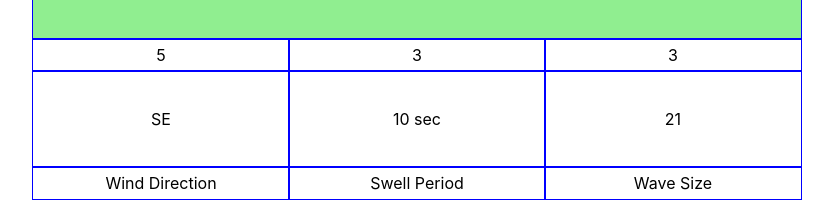
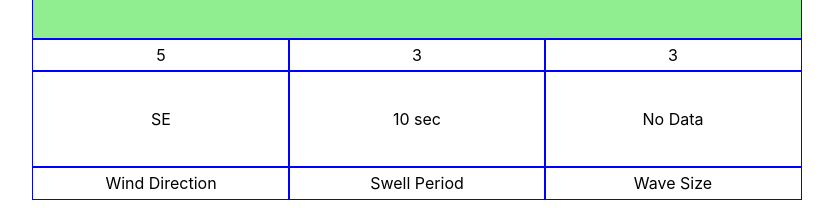
Before and after one commit to Landonwilson1/surf-report, a React (Create React App) app: page / in a window 1280 px wide. Shown: the part 442-660 px from the top of the page, without its empty margins (223-1056 px from the left). Built offline with nearby package versions, Linux system fonts and the light colour scheme; no server answers.

Commit message:
Connect waveSize data to UI readout display.

```diff
--- a/src/components/ReportList.js
+++ b/src/components/ReportList.js
@@ -9,6 +9,8 @@ class ReportList extends Component {
       buoyRecords: ['state works'],
       lastUpdate: {name: 'jared'}
     }
+
+    this.showWaveSize = this.showWaveSize.bind(this);
   }
 
   componentDidMount() {
@@ -18,7 +20,7 @@ componentDidMount() {
       .then((resp) => resp.text())
       .then((data) => {
        function parseRow(string) {
-       const parsedRowArray = string.split(/\s/).filter((e) => e != '')
+         const parsedRowArray = string.split(/\s/).filter((e) => e !== '')
          return parsedRowArray
        }
 
@@ -54,7 +56,17 @@ componentDidMount() {
 
   }
 
+  showWaveSize() {
+    const wwh = this.state.lastUpdate.WWH;
+    if(wwh) {
+      return wwh;
+    }
+    return 'No Data'
+  }
+
   render() {
+    const waveSize = this.showWaveSize()
+
     return(
       <div className='wrapper'>
 
@@ -78,7 +90,7 @@ render() {
 
         <div className='property'>
           <p>3</p>
-        <p>21</p>
+          <p>{waveSize}</p>
           <p>Wave Size</p>
         </div>
       </div>
```
Lines whose indentation alone changed are shown as unchanged.
